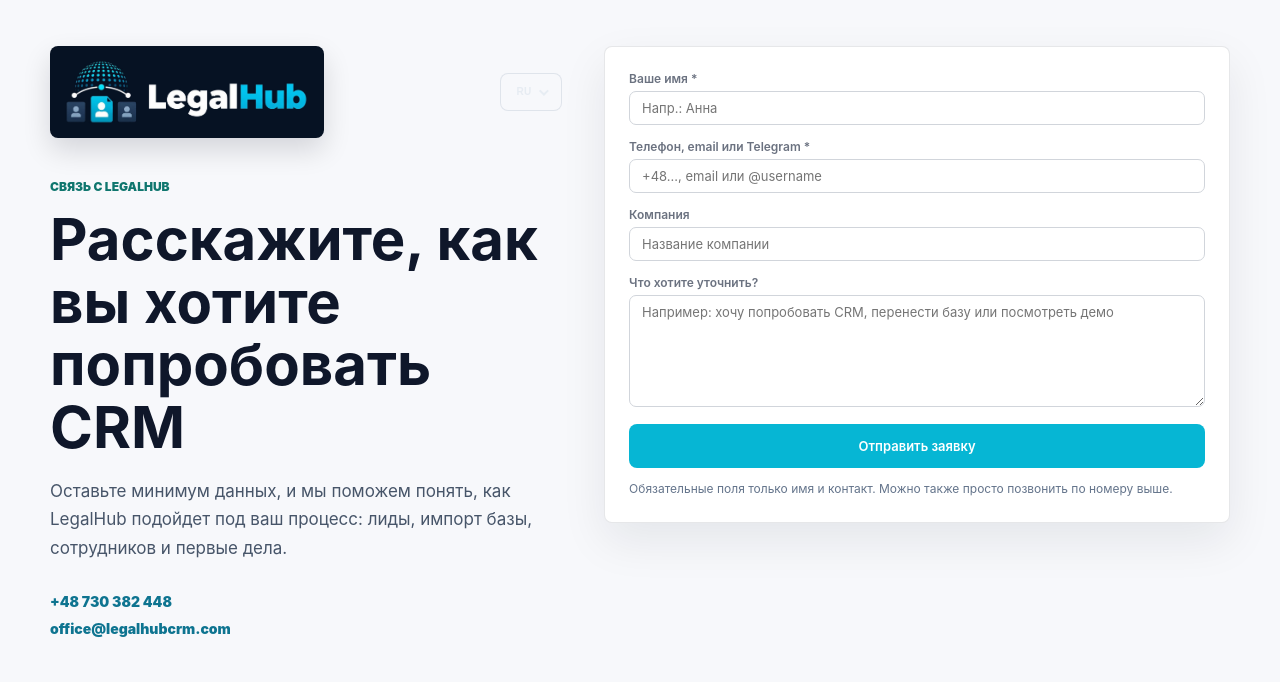
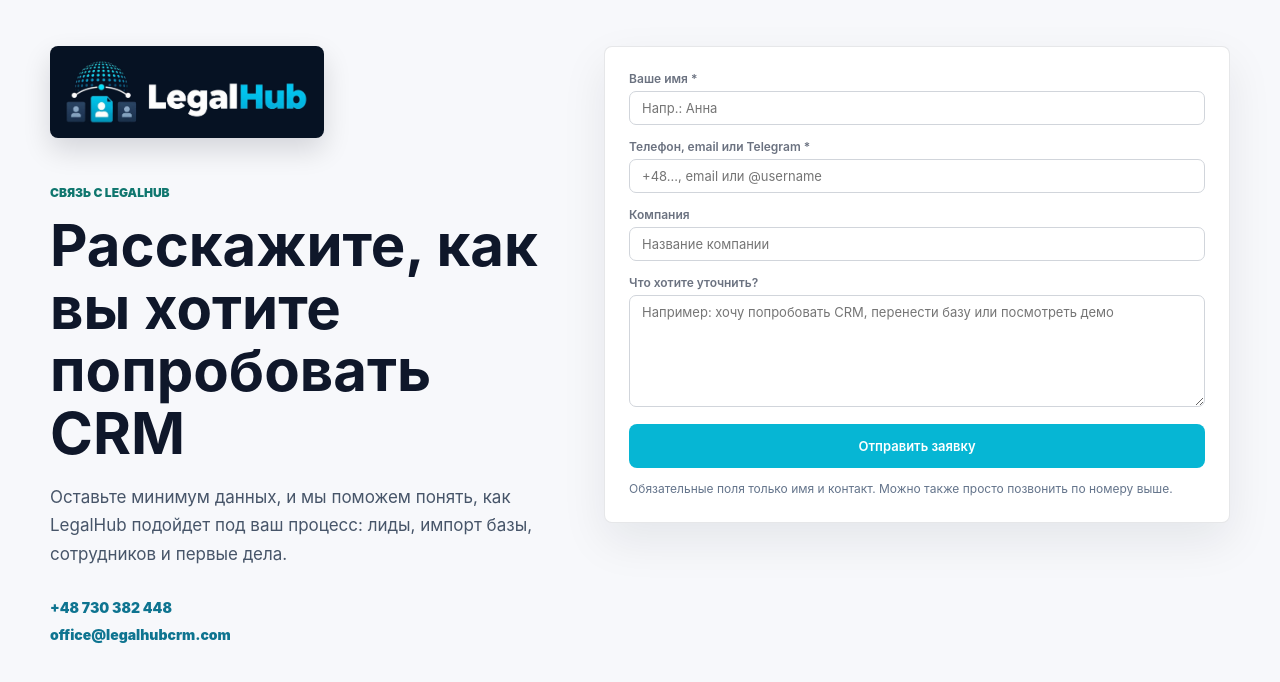
Before and after one commit to reziflowcloud-netizen/reziflow-cloud, a Next.js app: page /contact in a window 1280 px wide. Shown: the top 682 px of the page. Built offline with nearby package versions, Linux system fonts and the light colour scheme.

Commit message:
Hide contact language selector

```diff
--- a/src/app/contact/ContactClient.tsx
+++ b/src/app/contact/ContactClient.tsx
@@ -2,7 +2,6 @@
 
 import Link from 'next/link'
 import { FormEvent, useState } from 'react'
-import MarketingLanguageSelect from '@/components/MarketingLanguageSelect'
 import { useMarketingLanguage } from '@/hooks/useMarketingLanguage'
 import type { MarketingLang } from '@/lib/marketingI18n'
 
@@ -128,12 +127,9 @@
     <main className="contact-page">
       <div className="contact-shell">
         <section className="contact-copy">
-          <div style={{ display: 'flex', alignItems: 'center', justifyContent: 'space-between', gap: 16, marginBottom: 40 }}>
-            <Link href="/" className="contact-brand" style={{ marginBottom: 0 }}>
-              <img src="/assets/legalhub/legalhub-photo-logo-wide-transparent.png" alt="LegalHub" />
-            </Link>
-            <MarketingLanguageSelect />
-          </div>
+          <Link href="/" className="contact-brand">
+            <img src="/assets/legalhub/legalhub-photo-logo-wide-transparent.png" alt="LegalHub" />
+          </Link>
           <p className="marketing-kicker">{copy.kicker}</p>
           <h1>{copy.title}</h1>
           <p>{copy.text}</p>
```
